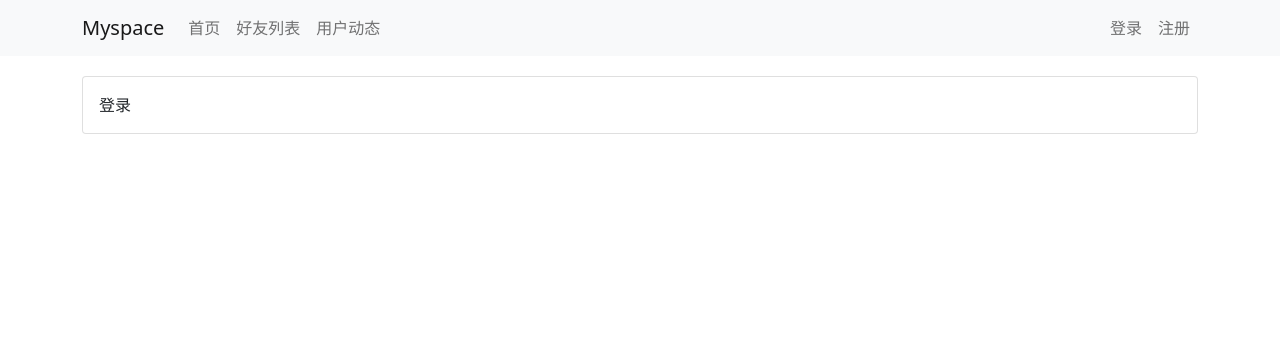
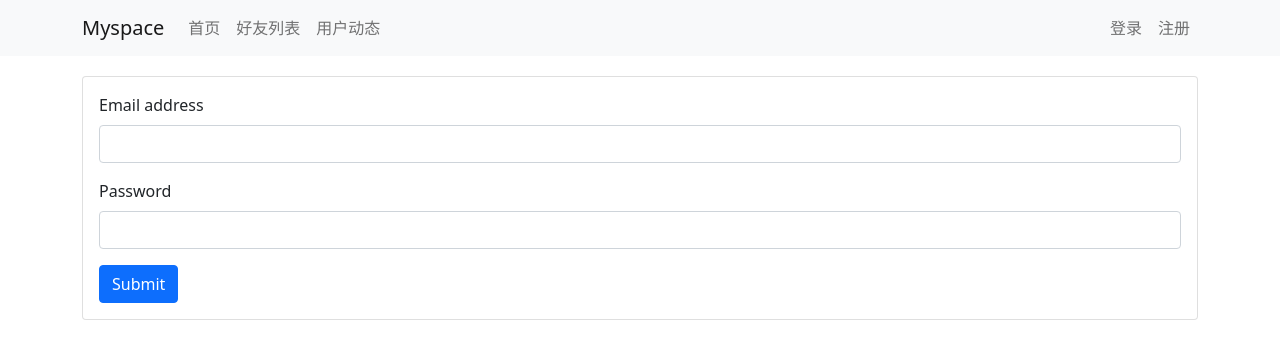
Before and after one commit to Swiftie13st/Vue3-MySpace, a Vue app: page /login in a window 1280 px wide. Shown: the top 356 px of the page. Built offline with nearby package versions, Linux system fonts and the light colour scheme.

Commit message:
userlist show list

```diff
--- a/package.json
+++ b/package.json
@@ -12,6 +12,7 @@
     "axios": "^0.27.2",
     "bootstrap": "^5.1.3",
     "core-js": "^3.8.3",
+    "jquery": "^3.6.0",
     "vue": "^3.2.13",
     "vue-router": "^4.0.3",
     "vuex": "^4.0.0"
--- a/src/components/navbar.vue
+++ b/src/components/navbar.vue
@@ -1,28 +1,50 @@
 <template>
   <nav class="navbar navbar-expand-lg navbar-light bg-light">
     <div class="container">
-    <router-link class="navbar-brand" :to="{name: 'home'}">Myspace</router-link>
-    <button class="navbar-toggler" type="button" data-bs-toggle="collapse" data-bs-target="#navbarText" aria-controls="navbarText" aria-expanded="false" aria-label="Toggle navigation">
+      <router-link class="navbar-brand" :to="{ name: 'home' }"
+        >Myspace</router-link
+      >
+      <button
+        class="navbar-toggler"
+        type="button"
+        data-bs-toggle="collapse"
+        data-bs-target="#navbarText"
+        aria-controls="navbarText"
+        aria-expanded="false"
+        aria-label="Toggle navigation"
+      >
         <span class="navbar-toggler-icon"></span>
       </button>
       <div class="collapse navbar-collapse" id="navbarText">
         <ul class="navbar-nav me-auto mb-2 mb-lg-0">
           <li class="nav-item">
-          <router-link class="nav-link" :to="{name: 'home'}">首页</router-link>
+            <router-link class="nav-link" :to="{ name: 'home' }"
+              >首页</router-link
+            >
           </li>
           <li class="nav-item">
-          <router-link class="nav-link" :to="{name: 'userlist'}">好友列表</router-link>
+            <router-link class="nav-link" :to="{ name: 'userlist' }"
+              >好友列表</router-link
+            >
           </li>
           <li class="nav-item">
-          <router-link class="nav-link" :to="{name: 'userprofile'}">用户动态</router-link>
+            <router-link
+              class="nav-link"
+              :to="{ name: 'userprofile', params: { userId: 2 } }"
+              >用户动态</router-link
+            >
           </li>
         </ul>
         <ul class="navbar-nav">
           <li class="nav-item">
-          <router-link class="nav-link" :to="{name: 'login'}">登录</router-link>
+            <router-link class="nav-link" :to="{ name: 'login' }"
+              >登录</router-link
+            >
           </li>
           <li class="nav-item">
-          <router-link class="nav-link" :to="{name: 'register'}">注册</router-link>
+            <router-link class="nav-link" :to="{ name: 'register' }"
+              >注册</router-link
+            >
           </li>
         </ul>
       </div>
@@ -30,13 +52,10 @@
   </nav>
 </template>
 
-
 <script>
 export default {
   name: "NavBar",
-}
+};
 </script>
 
-<style scoped>
-
-</style>
+<style scoped></style>
--- a/src/router/index.js
+++ b/src/router/index.js
@@ -13,29 +13,33 @@ const routes = [
     component: HomeView,
   },
   {
-    path: "/userlist",
+    path: "/userlist/",
     name: "userlist",
     component: UserListView,
   },
   {
-    path: "/userprofile",
+    path: "/userprofile/:userId/",
     name: "userprofile",
     component: UserProfileView,
   },
   {
-    path: "/login",
+    path: "/login/",
     name: "login",
     component: LoginView,
   },
   {
-    path: "/register",
+    path: "/register/",
     name: "register",
     component: RegisterView,
   },
   {
-    path: "/404",
+    path: "/404/",
     name: "404",
     component: NotFoundView,
+  },
+  {
+    path: "/myspace/:catchAll(.*)",
+    redirect: "/myspace/404/",
   },
 ];
 
--- a/src/views/loginView.vue
+++ b/src/views/loginView.vue
@@ -1,10 +1,30 @@
 <template>
-  <ContentBase> 登录 </ContentBase>
+  <ContentBase>
+    <form>
+      <div class="mb-3">
+        <label for="exampleInputEmail1" class="form-label">Email address</label>
+        <input
+          type="email"
+          class="form-control"
+          id="exampleInputEmail1"
+        />
+      </div>
+      <div class="mb-3">
+        <label for="Password" class="form-label">Password</label>
+        <input
+          type="password"
+          class="form-control"
+          id="Password"
+        />
+      </div>
+      <button type="submit" class="btn btn-primary">Submit</button>
+    </form>
+  </ContentBase>
 </template>
 
 <script>
 import ContentBase from "@/components/contentbase.vue";
-
+import { ref } from "vue";
 export default {
   name: "LoginView",
   components: {
--- a/src/views/userlistView.vue
+++ b/src/views/userlistView.vue
@@ -1,20 +1,80 @@
 <template>
-  <ContentBase> 好友列表 </ContentBase>
+  <ContentBase>
+    <div class="card" v-for="user in users" :key="user.id">
+      <div class="card-body">
+        <div class="row">
+          <div class="col-1">
+            <img class="img-fluid" :src="user.photo" alt="touxiang" />
+          </div>
+          <div class="col-11">
+            <div class="username">
+              {{ user.username }}
+            </div>
+            <div class="followerCount">
+              {{ user.followerCount }}
+            </div>
+          </div>
+        </div>
+      </div>
+    </div>
+  </ContentBase>
 </template>
 
 <script>
 import ContentBase from "@/components/contentbase.vue";
-// @ is an alias to /src
+import $ from "jquery";
+import { ref } from "vue";
 
 export default {
   name: "UserList",
   components: {
     ContentBase,
   },
+  setup() {
+    let users = ref([]);
+
+    $.ajax({
+      url: "https://app165.acapp.acwing.com.cn/myspace/userlist/",
+      type: "get",
+      success(resp) {
+        // console.log(resp);
+        users.value = resp;
+      },
+    });
+    return {
+      users,
+    };
+  },
 };
 </script>
+
 <style scoped>
 .container {
   margin-top: 20px;
 }
+
+img {
+  border-radius: 50%;
+}
+
+.username {
+  font-weight: bold;
+  height: 50%;
+}
+.followerCount {
+  font-size: 12px;
+  color: gray;
+  height: 50%;
+}
+
+.card{
+  margin-bottom: 20px;
+  cursor: pointer;
+}
+
+.card:hover {
+  box-shadow: 2px 2px 10px lightgrey;
+  transition: 500ms;
+}
+
 </style>
--- a/src/views/userprofileView.vue
+++ b/src/views/userprofileView.vue
@@ -18,6 +18,7 @@ import UserprofileInfo from "@/components/userprofile/userprofileInfo.vue";
 import Userprofilepost from "@/components/userprofile/userprofilepost.vue";
 import { reactive } from "vue";
 import Userprofilewrite from "@/components/userprofile/userprofilewrite.vue";
+import { useRoute } from "vue-router";
 
 export default {
   name: "UserProfile",
@@ -28,6 +29,9 @@ export default {
     Userprofilewrite,
   },
   setup() {
+    const route = useRoute();
+    const userId = route.params.userId;
+    console.log(userId);
     const user = reactive({
       id: 1,
       username: "UserName",
```
Also changed, not shown: 1 other file (tests, documents, lock files or other folders). Lines whose indentation alone changed are shown as unchanged.
